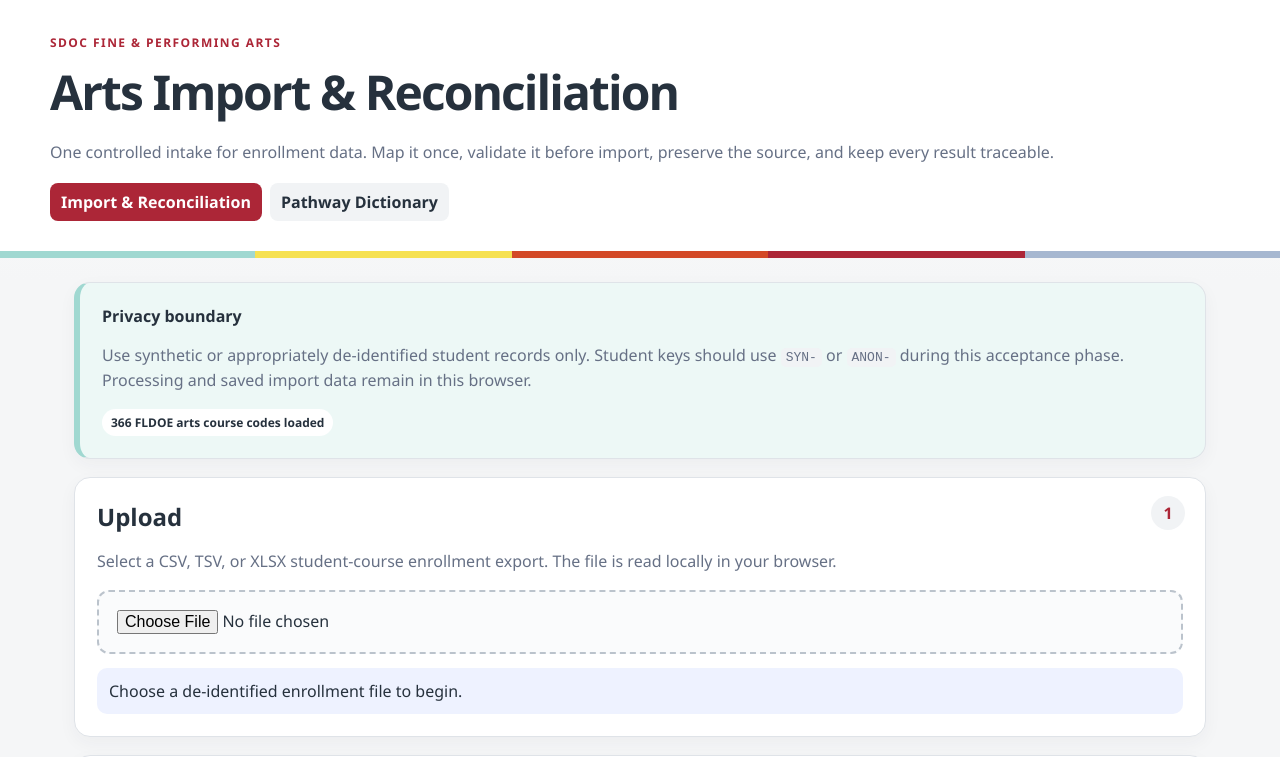
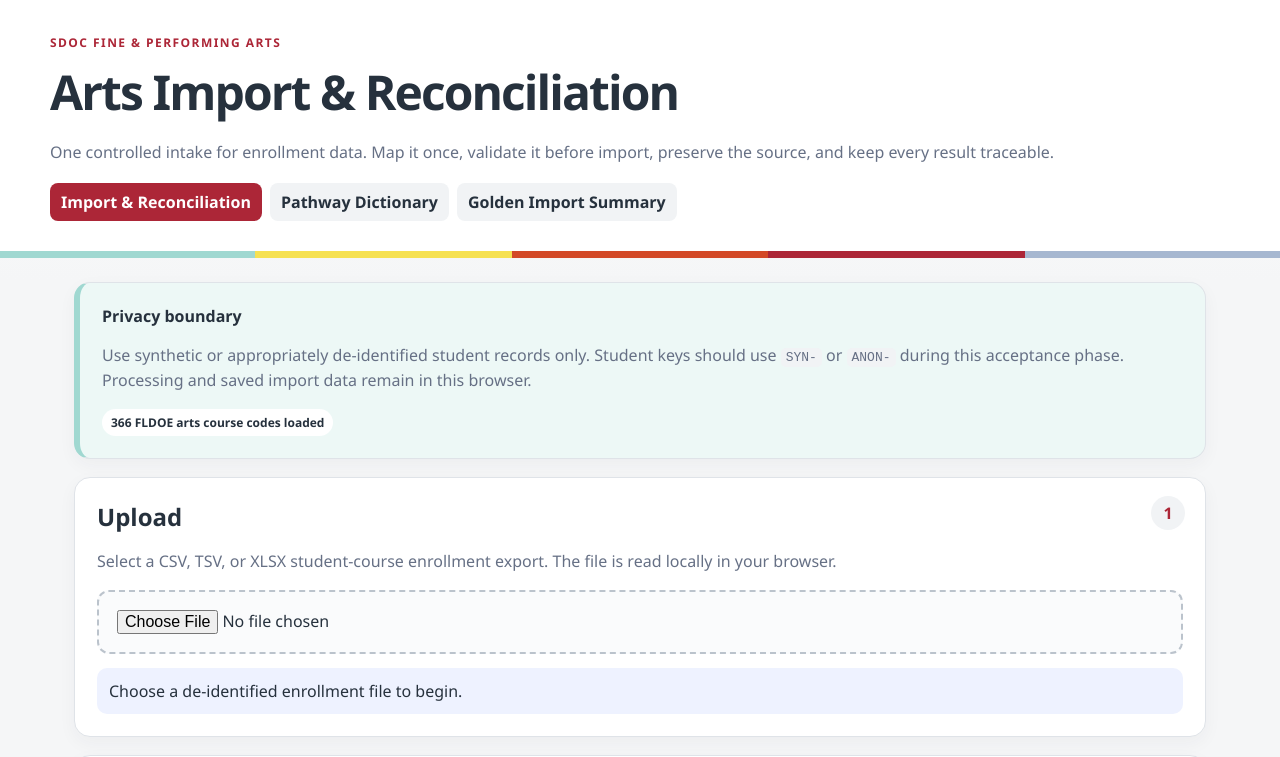
Before and after one commit to clb1015/district-arts-dashboard, a website with bundled scripts: page index.html in a window 1280 px wide. Shown: the top 757 px of the page. Built offline with nearby package versions, Linux system fonts and the light colour scheme.

Commit message:
Link importer to Golden Import summary

```diff
--- a/index.html
+++ b/index.html
@@ -9,7 +9,7 @@
 </head>
 <body>
 <header>
-  <div class="brand"><span class="eyebrow">SDOC FINE & PERFORMING ARTS</span><h1>Arts Import & Reconciliation</h1><p>One controlled intake for enrollment data. Map it once, validate it before import, preserve the source, and keep every result traceable.</p><nav class="topnav"><a class="active" href="./">Import & Reconciliation</a><a href="./pathways.html">Pathway Dictionary</a></nav></div>
+  <div class="brand"><span class="eyebrow">SDOC FINE & PERFORMING ARTS</span><h1>Arts Import & Reconciliation</h1><p>One controlled intake for enrollment data. Map it once, validate it before import, preserve the source, and keep every result traceable.</p><nav class="topnav"><a class="active" href="./">Import & Reconciliation</a><a href="./pathways.html">Pathway Dictionary</a><a href="./golden.html">Golden Import Summary</a></nav></div>
 </header>
 <main>
   <section class="privacy card">
```
